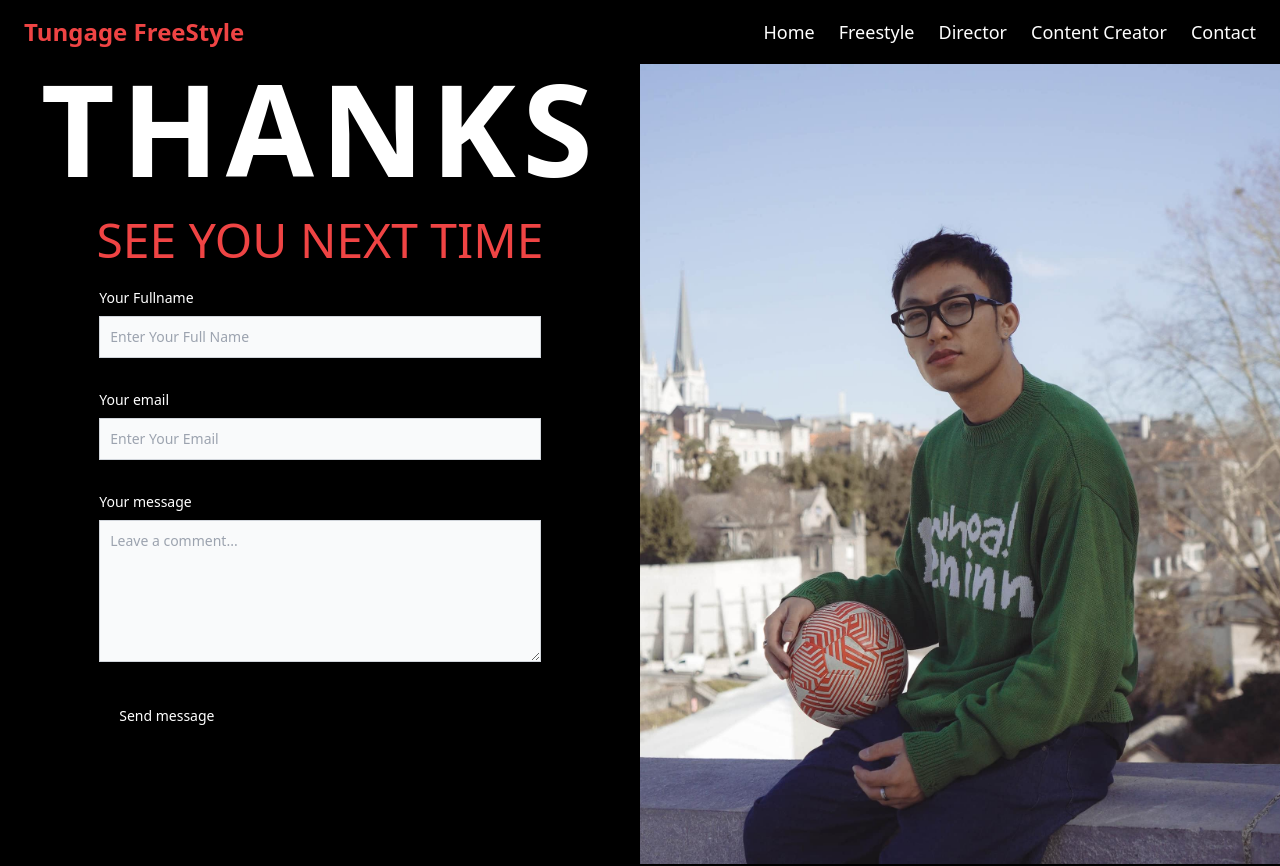
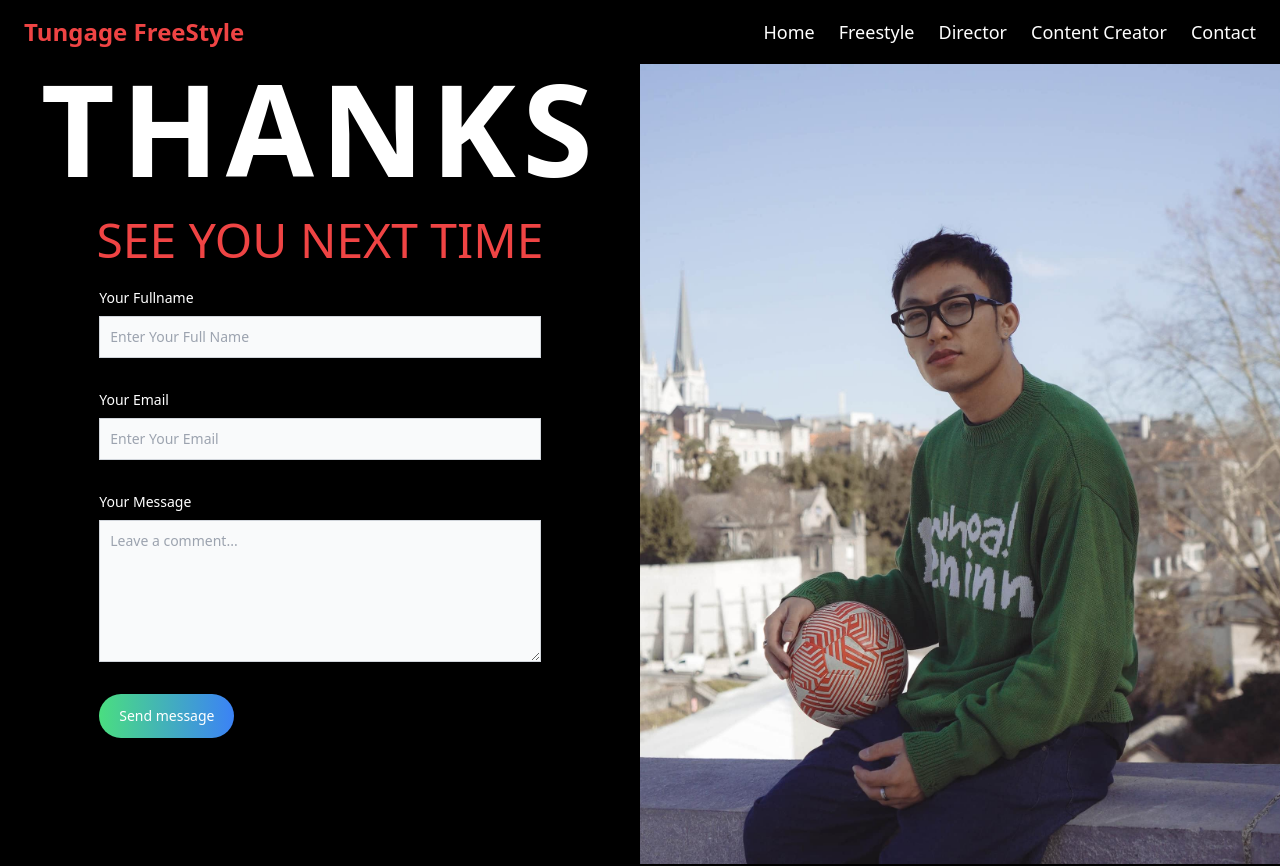
Before and after one commit to tungage-porlifo/Tungage_Porlifo_FE, a React (Vite) app: page /contact in a window 1280 px wide. Shown: the top 866 px of the page. Built offline with nearby package versions, Linux system fonts and the light colour scheme.

Commit message:
custom button

```diff
--- a/src/pages/contact/components/contact-form.component.tsx
+++ b/src/pages/contact/components/contact-form.component.tsx
@@ -9,14 +9,15 @@ const ContactForm = () => {
             <input type="text" id="name" className="shadow-sm bg-gray-50 border border-gray-300 text-gray-900 text-sm rounded-lg focus:ring-primary-500 focus:border-primary-500 block w-full p-2.5 dark:bg-gray-700 dark:border-gray-600 dark:placeholder-gray-400 dark:text-white dark:focus:ring-primary-500 dark:focus:border-primary-500 dark:shadow-sm-light" placeholder="Enter Your Full Name" required />
           </div>
           <div>
-            <label htmlFor="email" className="block mb-2 text-sm font-medium text-white">Your email</label>
+            <label htmlFor="email" className="block mb-2 text-sm font-medium text-white">Your Email</label>
             <input type="email" id="email" className="shadow-sm bg-gray-50 border border-gray-300 text-gray-900 text-sm rounded-lg focus:ring-primary-500 focus:border-primary-500 block w-full p-2.5 dark:bg-gray-700 dark:border-gray-600 dark:placeholder-gray-400 dark:text-white dark:focus:ring-primary-500 dark:focus:border-primary-500 dark:shadow-sm-light" placeholder="Enter Your Email" required />
           </div>
           <div className="sm:col-span-2">
-            <label htmlFor="message" className="block mb-2 text-sm font-medium text-white">Your message</label>
+            <label htmlFor="message" className="block mb-2 text-sm font-medium text-white">Your Message</label>
             <textarea id="message" rows={6} className="block p-2.5 w-full text-sm text-gray-900 bg-gray-50 rounded-lg shadow-sm border border-gray-300 focus:ring-primary-500 focus:border-primary-500 dark:bg-gray-700 dark:border-gray-600 dark:placeholder-gray-400 dark:text-white dark:focus:ring-primary-500 dark:focus:border-primary-500" placeholder="Leave a comment..."></textarea>
           </div>
-          <button type="submit" className="py-3 px-5 text-sm font-medium text-center text-white rounded-lg bg-primary-700 sm:w-fit hover:bg-primary-800 focus:ring-4 focus:outline-none focus:ring-primary-300 dark:bg-primary-600 dark:hover:bg-primary-700 dark:focus:ring-primary-800">Send message</button>
+          <button type="submit" className="py-3 px-5 text-sm font-medium text-center text-white bg-gradient-to-r from-green-400 to-blue-500 hidden md:inline transform transition-transform
+              duration-300 hover:scale-105 px-4 py-2 rounded-full">Send message</button>
         </form>
       </section>
     </>
```
